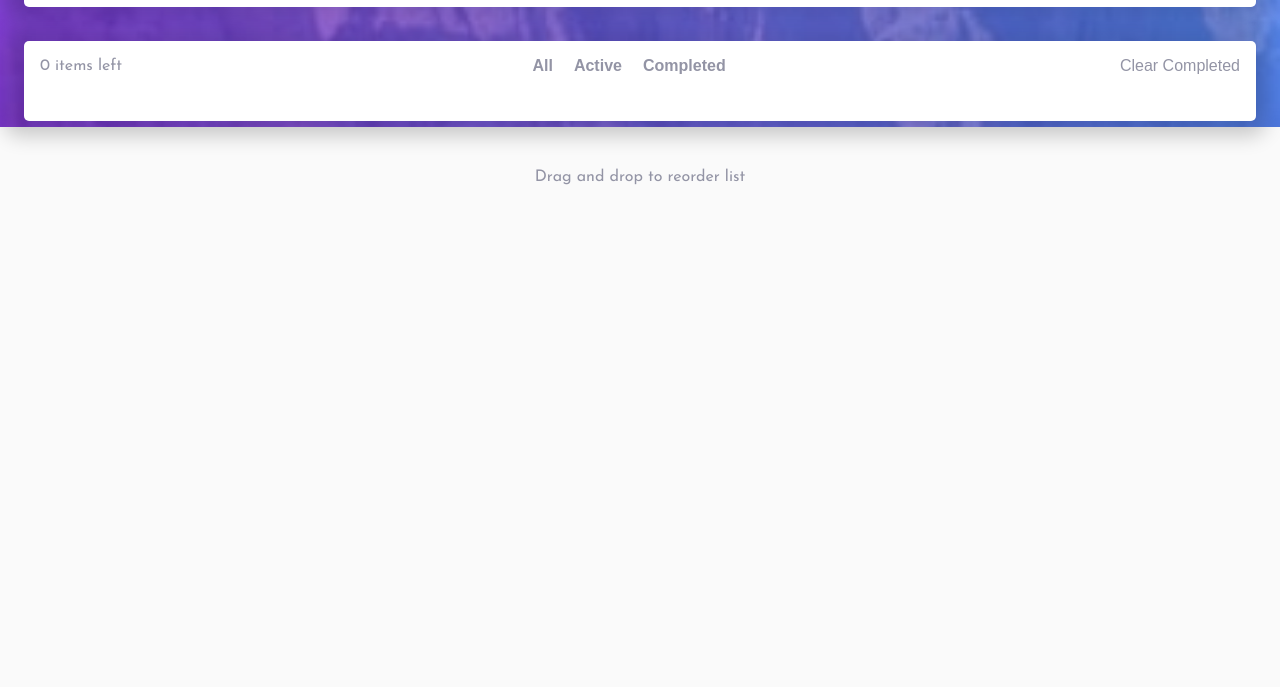
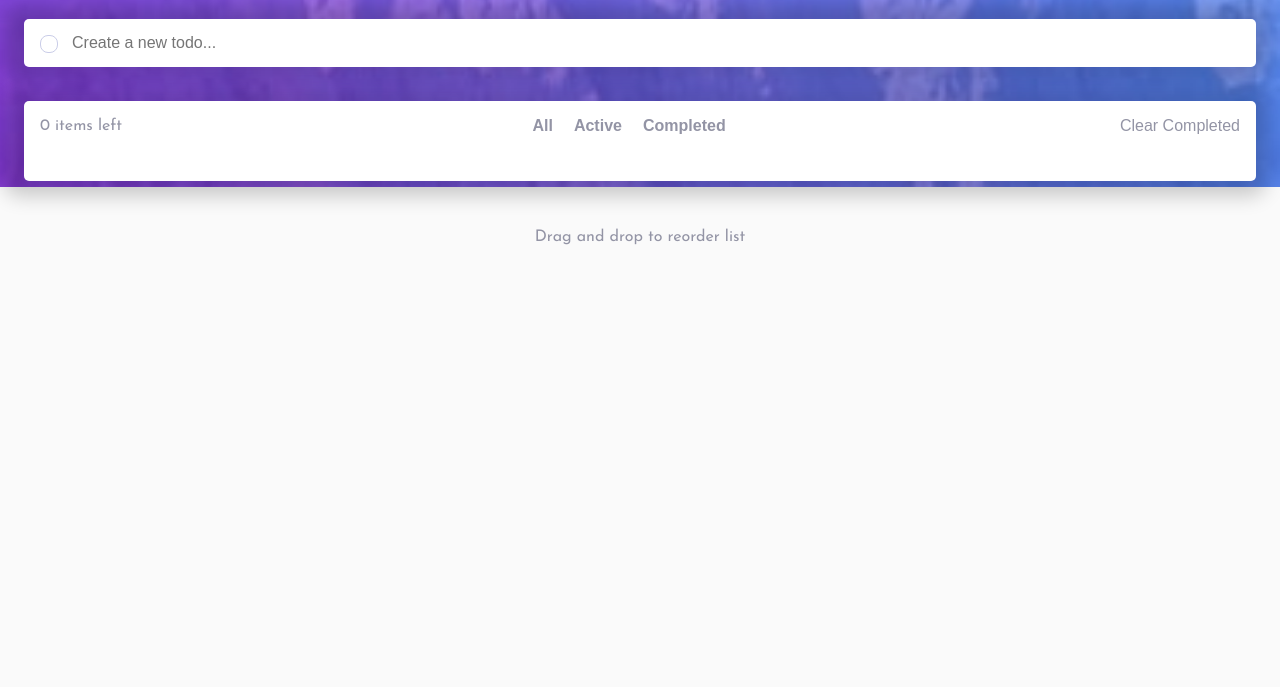
Before and after one commit to Lu6fer666/frontendmentor-todoapp, a plain HTML site: page index.html in a window 1280 px wide. Shown: the part 113-800 px from the top of the page. Drawn offline with Linux system fonts and the light colour scheme.

Commit message:
-fix
-fix local storage
-fix header height

```diff
--- a/app/todoapp.js
+++ b/app/todoapp.js
@@ -102,5 +102,5 @@ document.addEventListener("DOMContentLoaded", function () {
         updateItemsLeftCounter();
     });
 
-    loadTasksFromLocalStorage;
+    loadTasksFromLocalStorage();
 });
--- a/styles/styles.scss
+++ b/styles/styles.scss
@@ -43,9 +43,8 @@ $darkdverydarkGrayishBlue: hsl(237, 14%, 26%);
     min-height: 100vh;
     max-width: 100vw;
     margin: 0;
-
     &__header {
-        height: 30vh;
+        height: 300px;
         background: url(/images/bg-mobile-light.jpg) no-repeat left center/cover;
         width: 100vw;
     }
```
Also changed, not shown: styles/styles.css, 1 other file.
